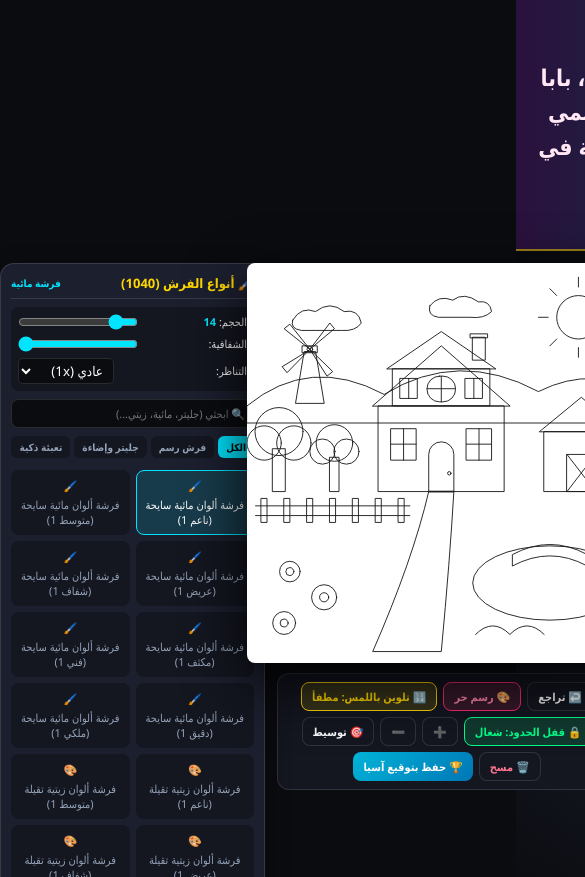
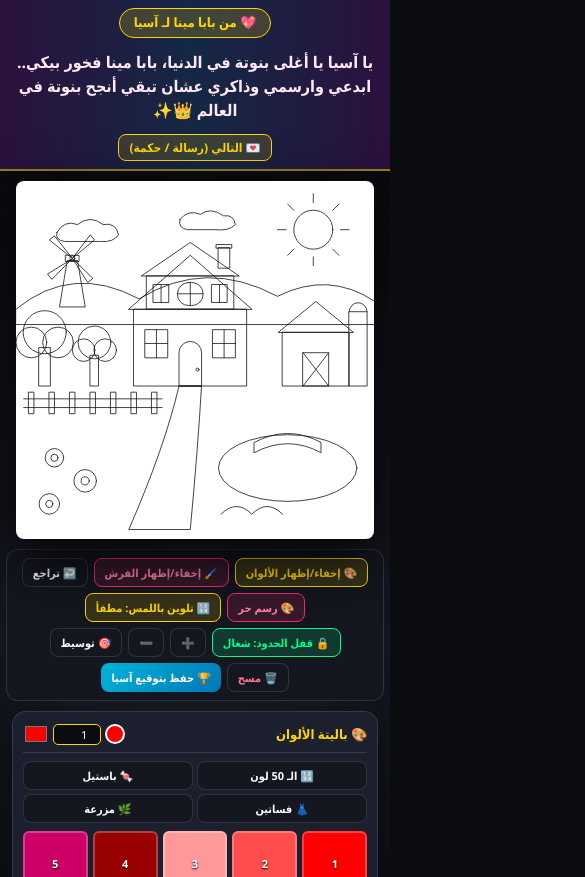
Before and after one commit to Shadowofdeath99/asia-art-studio, a plain HTML site: page index.html in a window 390 px wide. Shown: the top 877 px of the page, 585 px wide, since content can reach past the window. Drawn offline with Linux system fonts and the light colour scheme.

Commit message:
📱 Mobile Responsive Centering + Toggle Drawers

```diff
--- a/index.html
+++ b/index.html
@@ -279,6 +279,60 @@
     border: 1px solid transparent;
   }
   .layer-item.active { border-color: var(--accent-cyan); }
+
+  /* تحسينات التجاوب الكامل للموبايل والتابلت */
+  .side-column.hidden-drawer {
+    display: none !important;
+  }
+
+  @media (max-width: 960px) {
+    .asia-banner {
+      font-size: 16px !important;
+      padding: 8px 12px !important;
+    }
+    .asia-banner .badge {
+      font-size: 13px !important;
+    }
+    .main-row-arena {
+      flex-direction: column !important;
+      align-items: center !important;
+      justify-content: center !important;
+      padding: 10px 6px !important;
+      gap: 10px !important;
+    }
+    .center-column {
+      order: 1 !important;
+      width: 100% !important;
+      min-width: 100% !important;
+      align-items: center !important;
+      justify-content: center !important;
+    }
+    .canvas-stack {
+      width: min(92vw, 440px) !important;
+      height: min(92vw, 440px) !important;
+      margin: 0 auto !important;
+    }
+    #colorsColumn {
+      order: 2 !important;
+      width: 94vw !important;
+      max-width: 94vw !important;
+      max-height: 290px !important;
+    }
+    #brushesColumn {
+      order: 3 !important;
+      width: 94vw !important;
+      max-width: 94vw !important;
+      max-height: 310px !important;
+    }
+    .bottom-dashboard {
+      grid-template-columns: 1fr !important;
+      padding: 10px !important;
+    }
+    .artwork-cards {
+      grid-template-columns: 1fr 1fr !important;
+    }
+  }
+
 </style>
 </head>
 <body>
@@ -294,7 +348,7 @@
 <section class="main-row-arena" id="viewport">
 
   <!-- العمود الأيمن: باليتات الألوان -->
-  <aside class="side-column">
+  <aside class="side-column" id="colorsColumn">
     <div class="card-header">
       <span>🎨 باليتة الألوان</span>
       <div style="display:flex; gap:4px; align-items:center;">
@@ -322,6 +376,8 @@
     </div>
 
     <div class="quick-action-bar">
+      <button type="button" class="dash-btn active-gold" id="toggleColorsBtn" onclick="toggleMobileDrawer('colors')">🎨 إخفاء/إظهار الألوان</button>
+      <button type="button" class="dash-btn active-pink" id="toggleBrushesBtn" onclick="toggleMobileDrawer('brushes')">🖌️ إخفاء/إظهار الفرش</button>
       <button type="button" class="dash-btn" onclick="Studio.undo()">↩️ تراجع</button>
       <button type="button" class="dash-btn active-pink" id="freeModeBtn" onclick="Studio.activateFreeDraw()">🎨 رسم حر</button>
       <button type="button" class="dash-btn active-gold" id="numTapBtn" onclick="Studio.toggleTapFillMode()">🔢 تلوين باللمس: مطفأ</button>
@@ -335,7 +391,7 @@
   </div>
 
   <!-- العمود الأيسر: أنواع الفرش -->
-  <aside class="side-column">
+  <aside class="side-column" id="brushesColumn">
     <div class="card-header">
       <span>🖌️ أنواع الفرش (1040)</span>
       <span id="activeToolBadge" style="font-size:10px; color:var(--accent-cyan);">فرشة مائية</span>
@@ -1654,6 +1710,24 @@ const Studio = {
   }
 };
 
+
+function toggleMobileDrawer(which) {
+  const col = document.getElementById(which === "colors" ? "colorsColumn" : "brushesColumn");
+  if (!col) return;
+  col.classList.toggle("hidden-drawer");
+  if (!col.classList.contains("hidden-drawer") && window.innerWidth <= 960) {
+    col.scrollIntoView({ behavior: "smooth", block: "nearest" });
+  }
+}
+
+window.addEventListener("DOMContentLoaded", () => {
+  if (window.innerWidth <= 960) {
+    // على الموبايل: إبقاء الألوان ظاهرة وإخفاء الفرش مؤقتاً لتوسيط اللوحة بوضوح تام، ويمكن إظهارها بضغطة زر
+    const bCol = document.getElementById("brushesColumn");
+    if (bCol) bCol.classList.add("hidden-drawer");
+  }
+});
+
 window.addEventListener('DOMContentLoaded', () => Studio.init());
 </script>
 <div id="brushCursor" style="position:fixed; pointer-events:none; border:1.5px solid #00e5ff; border-radius:50%; transform:translate(-50%,-50%); z-index:9999; display:none; box-shadow:0 0 4px #000;"></div>
```
